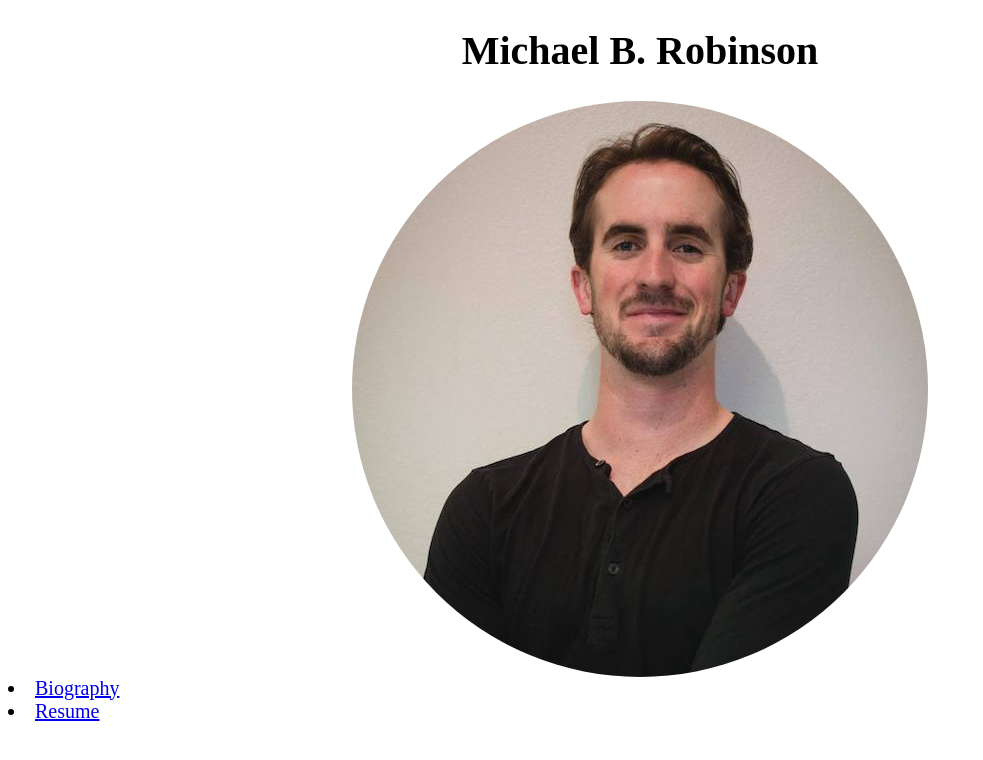
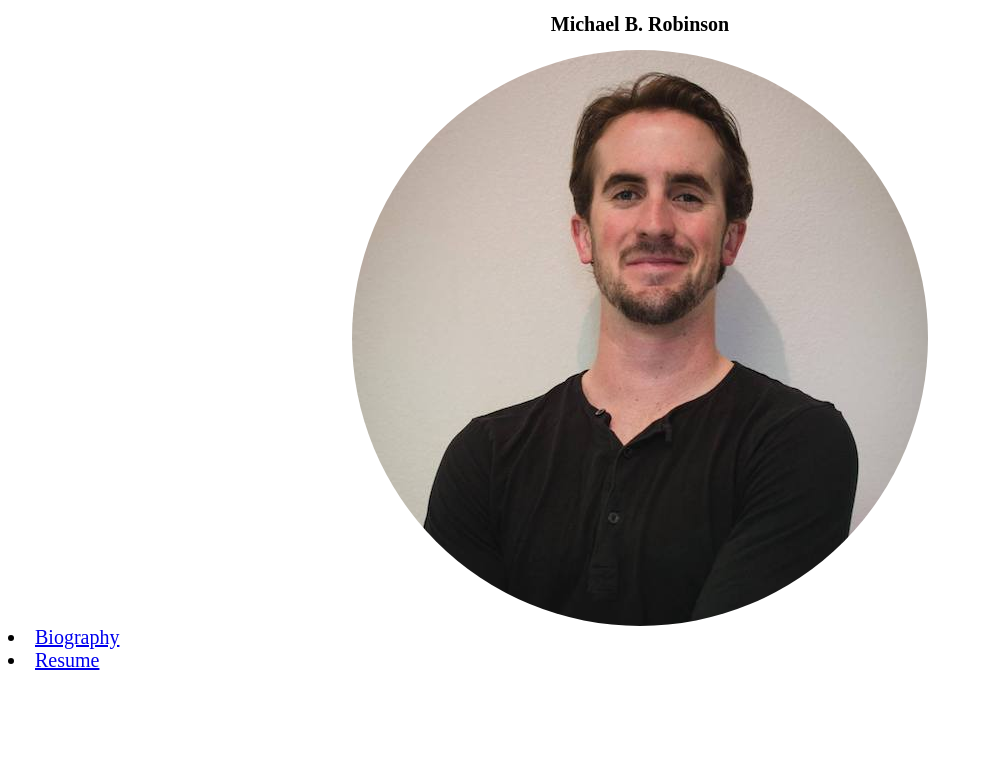
Before and after one commit to mrobin12/mrobin12.github.io, a plain HTML site: page index.html in a window 1280 px wide. Shown: the whole page, without its empty margins (0-983 px from the left). Drawn offline with Linux system fonts and the light colour scheme.

```diff
--- a/style.css
+++ b/style.css
@@ -1,6 +1,6 @@
 /* This is a style sheet */
 
-header {
+header, h1 {
 	font-family: "Avenir";
 	font-size: 20px;
 	text-align: center;
```
